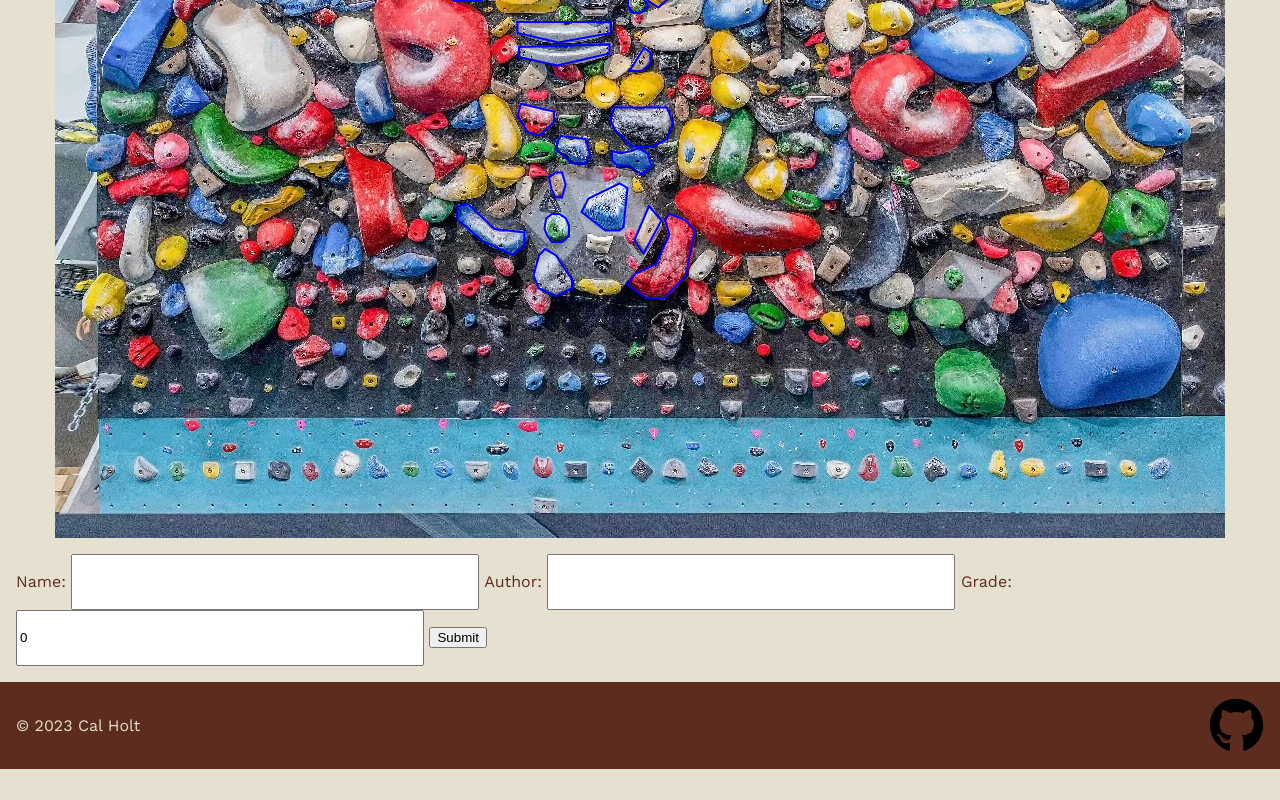
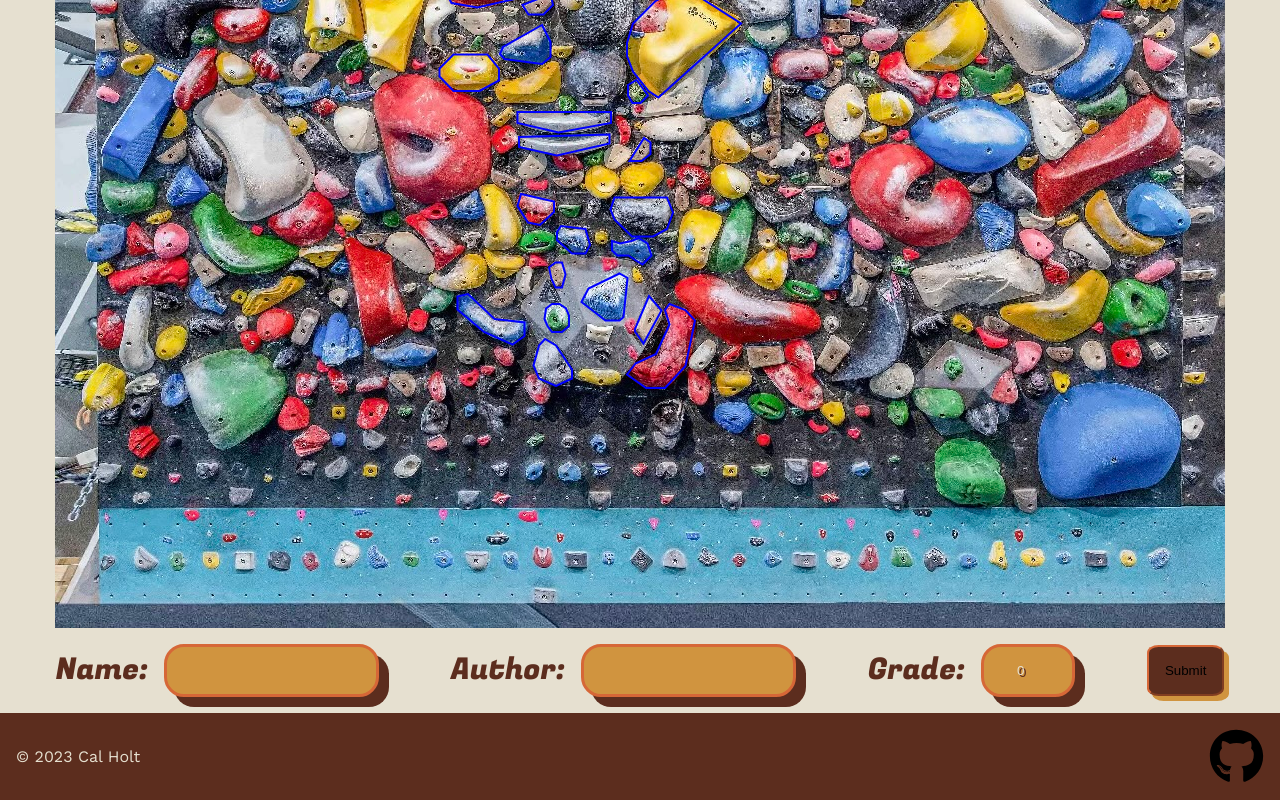
Before and after one commit to CalHolt/265-crimp, a SvelteKit app: page /create in a window 1280 px wide. Shown: the part 598-1398 px from the top of the page. Before the commit the page ends 1367 px from the top, so only its background shows below. Built offline with nearby package versions, Linux system fonts and the light colour scheme.

Commit message:
styled create page

```diff
--- a/src/routes/+page.svelte
+++ b/src/routes/+page.svelte
@@ -66,7 +66,7 @@ h1{
   height: 65vh;
   text-align: center;
 
-  background-image: src("../images/71.jpg");
+  background-image: url(../images/71.jpg);
   background-repeat: no-repeat;
   background-size: cover;
   background-position: 35% 35%;
--- a/src/routes/create/+page.svelte
+++ b/src/routes/create/+page.svelte
@@ -58,6 +58,7 @@ function addHold(e) {
 
 </script>
 <NavBar />
+<h1>Create a route</h1>
 <div class="img-overlay-wrap">
   <img src="../images/IMG_3584.jpeg" alt="sss">
   <svg xmlns="http://www.w3.org/2000/svg" width="1170" height="1014">
@@ -67,38 +68,71 @@ function addHold(e) {
   </svg>
 </div>
 <div class="container">
-<form on:submit|preventDefault={submitData}>
+
+<form class="subscribe-form" on:submit|preventDefault={submitData}>
+<div class="field">
   <label for="name">Name:</label>
-  <input type="text" id="slug" bind:value={slug} required />
-
+  <input type="text" id="slug" class="subscribe-input" bind:value={slug} required />
+</div>
+<div class="field">
   <label for="description">Author:</label>
-  <input id="description" bind:value={description} required />
-
+  <input id="description" class="subscribe-input" bind:value={description} required />
+</div>
+<div class="field">
   <label for="grade">Grade:</label>
-  <input type="number" id="grade" bind:value={grade} min="0" max="100" required />
-
-  <button  type="submit">Submit</button>
+  <input class="subscribe-input" type="number" id="grade" bind:value={grade} min="0" max="100" required />
+</div>
+  <button class="subscribe-btn" type="submit">Submit</button>
 </form>
 
 </div>
 <Footer />
 <style>
+  h1 {
+    font-family: 'Fugaz One', sans-serif;
+    text-align: center;
+    color: #D66737;
+  }
   .img-overlay-wrap {
     display: grid;
    justify-items: center;
     align-items: center;
   }
 
-  form {
-    padding: 1rem;
+  .subscribe-form {
+    display: flex;
+    justify-content: space-evenly;
+    align-items: center;
+  }
+  label {
+    font-size: 30px;
+    font-family: 'Fugaz One', sans-serif;
+  }
+  .field {
+    display: flex;
+    align-items: center;
   }
 
-input {
-  height: 50px;
-  position: relative;
-  width: 400px;
+  .subscribe-input {
+    margin: 1rem;
+    padding: 1rem;
+    background-color: #D0943F;
 
-}
+
+    max-width: 320px;
+    border-radius: 20px;
+    box-shadow: 10px 10px #5C2D1E ;
+    border: 3px solid #D66737 ;
+
+    color: #E6E0D0;
+    text-shadow:2px 2px #5C2D1E;
+    text-align: center;
+
+    display: flex;
+    flex-direction: column;
+    justify-content: center;
+    align-items: center;
+  }
 
   svg {
 
@@ -116,6 +150,7 @@ input {
   }
   .container{
     align-items: center;
+
   }
   .hold.selected {
     stroke: red;
@@ -125,5 +160,15 @@ input {
   .hold {
     stroke: blue;
   }
-
+  button {
+    padding: 1rem;
+    background-color: #5C2D1E;
+    border-color: #D66737;
+    border-radius: 15%;
+    box-shadow: 5px 5px #D0943F;
+  }
+  button:hover {
+    background-color: #D0943F;
+    box-shadow: 5px 5px #5C2D1E;
+  }
   </style>
```
